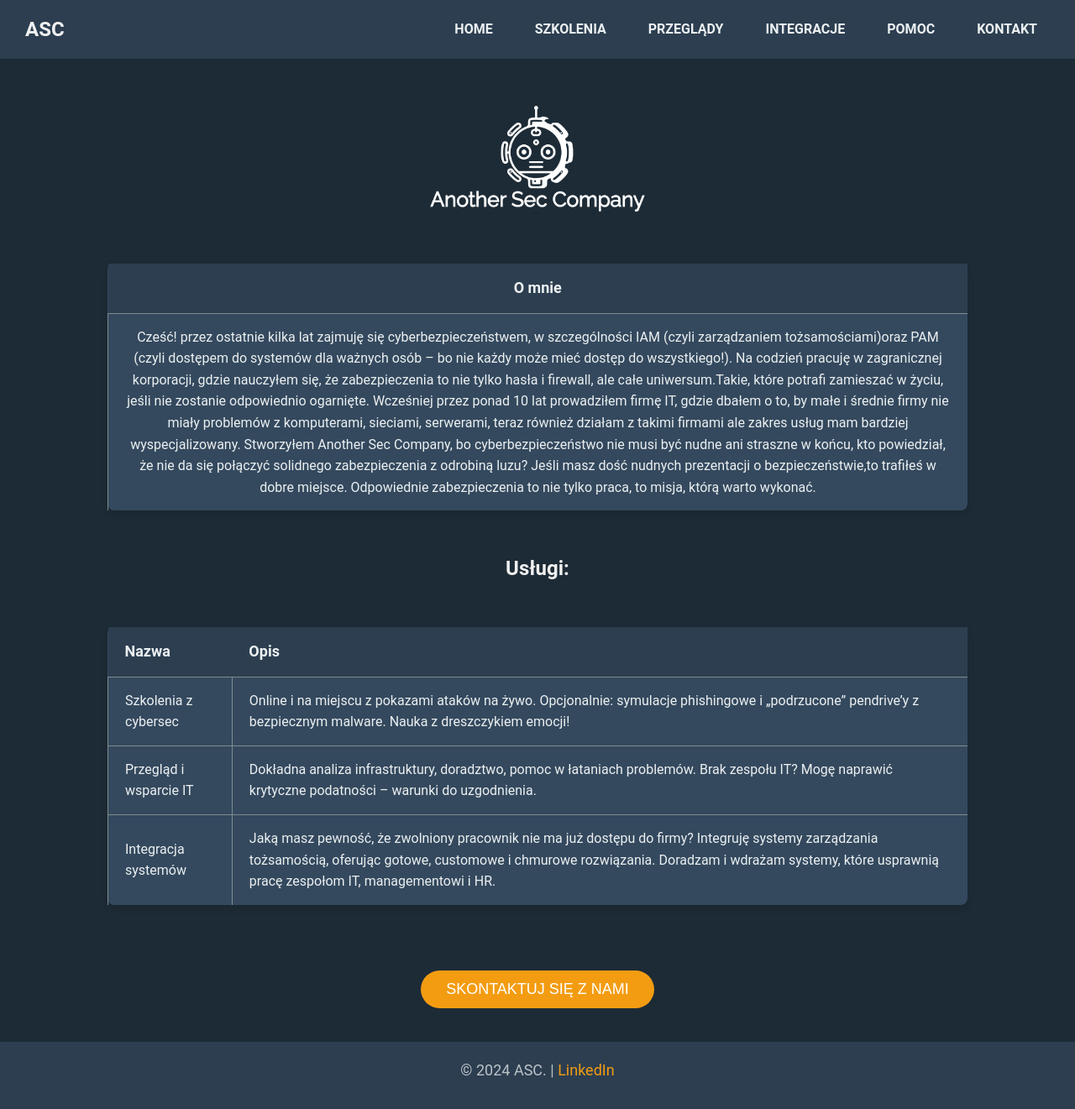
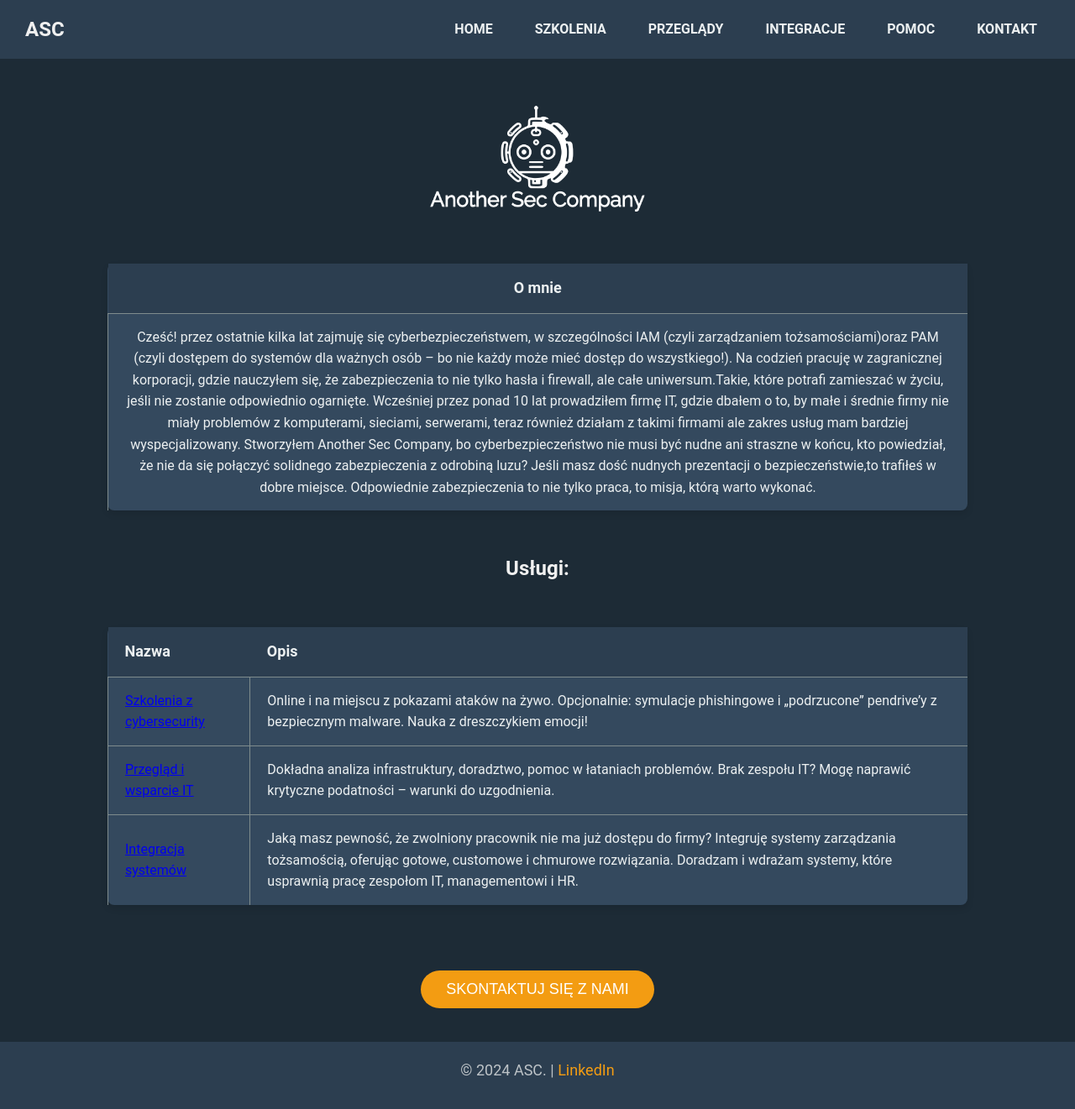
Before and after one commit to dadmins1984/Web, a Jekyll site: the page built from index.md, in a window 1280 px wide and 1321 px high. Shown: the whole window at 84% size. Built offline with Jekyll 4.4.1, drawn with Linux system fonts in a browser that asks for light colours.

Commit message:
fdsffsda

```diff
--- a/_includes/header.html
+++ b/_includes/header.html
@@ -8,8 +8,8 @@
       <ul>
         <li><a href="{{ '/' | relative_url }}">Home</a></li>
         <li><a href="training">Szkolenia</a></li>
-        <li><a href="deployments">Przeglądy</a></li>
-        <li><a href="audits">Integracje</a></li>
+        <li><a href="audits">Przeglądy</a></li>
+        <li><a href="deployments">Integracje</a></li>
         <li><a href="konwledge">Pomoc</a></li>
         <li><a href="contact">Kontakt</a></li>
       </ul>
--- a/_includes/header_start.html
+++ b/_includes/header_start.html
@@ -6,8 +6,8 @@
       <ul>
         <li><a href="{{ '/' | relative_url }}">Home</a></li>
         <li><a href="training">Szkolenia</a></li>
-        <li><a href="deployments">Przeglądy</a></li>
-        <li><a href="audits">Integracje</a></li>
+        <li><a href="audits">Przeglądy</a></li>
+        <li><a href="deployments">Integracje</a></li>
         <li><a href="konwledge">Pomoc</a></li>
         <li><a href="contact">Kontakt</a></li>
       </ul>
--- a/index.md
+++ b/index.md
@@ -14,9 +14,9 @@ title: "Main."
 
 | **Nazwa** | **Opis** |
 |:----------|:---------|
-|Szkolenia z cybersec|Online i na miejscu z pokazami ataków na żywo. Opcjonalnie: symulacje phishingowe i „podrzucone” pendrive’y z bezpiecznym malware. Nauka z dreszczykiem emocji!|
-|Przegląd i wsparcie IT|Dokładna analiza infrastruktury, doradztwo, pomoc w łataniach problemów. Brak zespołu IT? Mogę naprawić krytyczne podatności – warunki do uzgodnienia.|
-|Integracja systemów|Jaką masz pewność, że zwolniony pracownik nie ma już dostępu do firmy? Integruję systemy zarządzania tożsamością, oferując gotowe, customowe i chmurowe rozwiązania. Doradzam i wdrażam systemy, które usprawnią pracę zespołom IT, managementowi i HR.|
+|[Szkolenia z cybersecurity](https://dadmins1984.github.io/Web/training)|Online i na miejscu z pokazami ataków na żywo. Opcjonalnie: symulacje phishingowe i „podrzucone” pendrive’y z bezpiecznym malware. Nauka z dreszczykiem emocji!|
+|[Przegląd i wsparcie IT](https://dadmins1984.github.io/Web/audits)|Dokładna analiza infrastruktury, doradztwo, pomoc w łataniach problemów. Brak zespołu IT? Mogę naprawić krytyczne podatności – warunki do uzgodnienia.|
+|[Integracja systemów](https://dadmins1984.github.io/Web/deployments)|Jaką masz pewność, że zwolniony pracownik nie ma już dostępu do firmy? Integruję systemy zarządzania tożsamością, oferując gotowe, customowe i chmurowe rozwiązania. Doradzam i wdrażam systemy, które usprawnią pracę zespołom IT, managementowi i HR.|
 
 
 <br>
```
